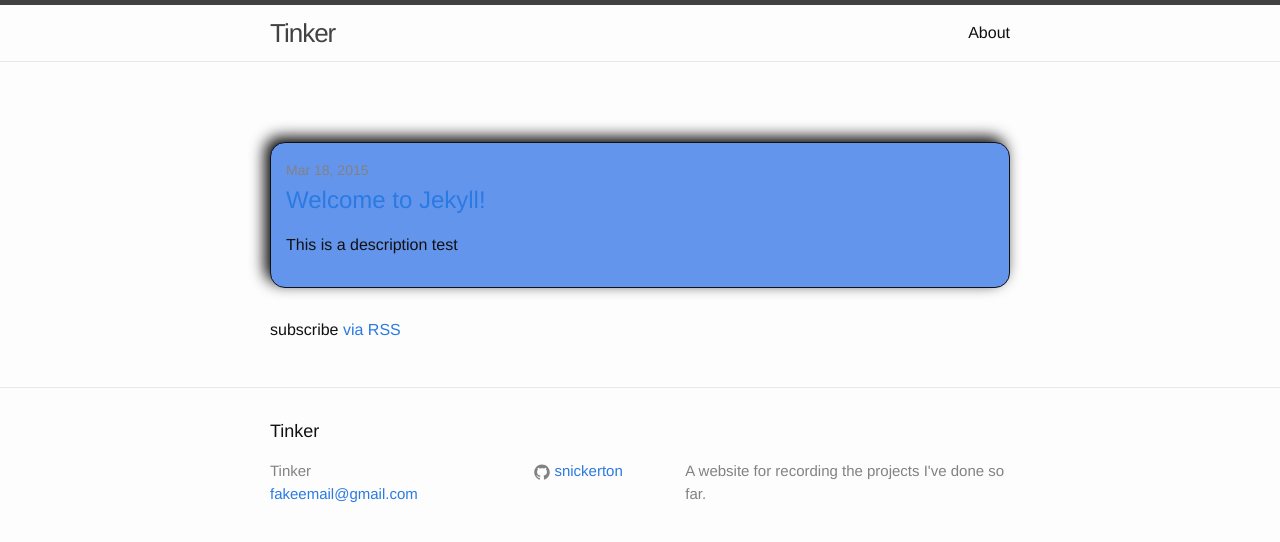
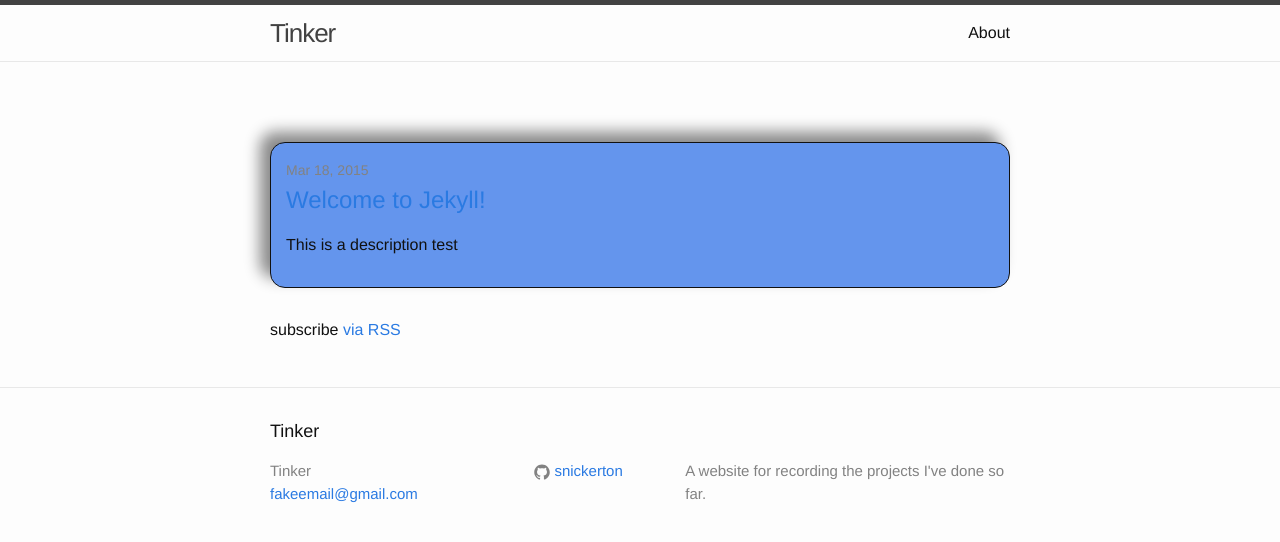
Before and after one commit to snickerton/snickerton.github.legacy, a Jekyll site: the page built from index.html, in a window 1280 px wide. Shown: the top 542 px of the page. Built offline with Jekyll 4.4.1, drawn with Linux system fonts in a browser that asks for light colours.

Commit message:
Update main.scss

```diff
--- a/css/main.scss
+++ b/css/main.scss
@@ -30,7 +30,7 @@
 div.post-card {
     background-color: #6495ed;
     margin-top: 50px;
-    box-shadow: -5px -5px 15px black;
+    box-shadow: -10px -10px 15px #888888;
     border: 1px solid;
     border-radius: 15px;
     padding:15px;
```
